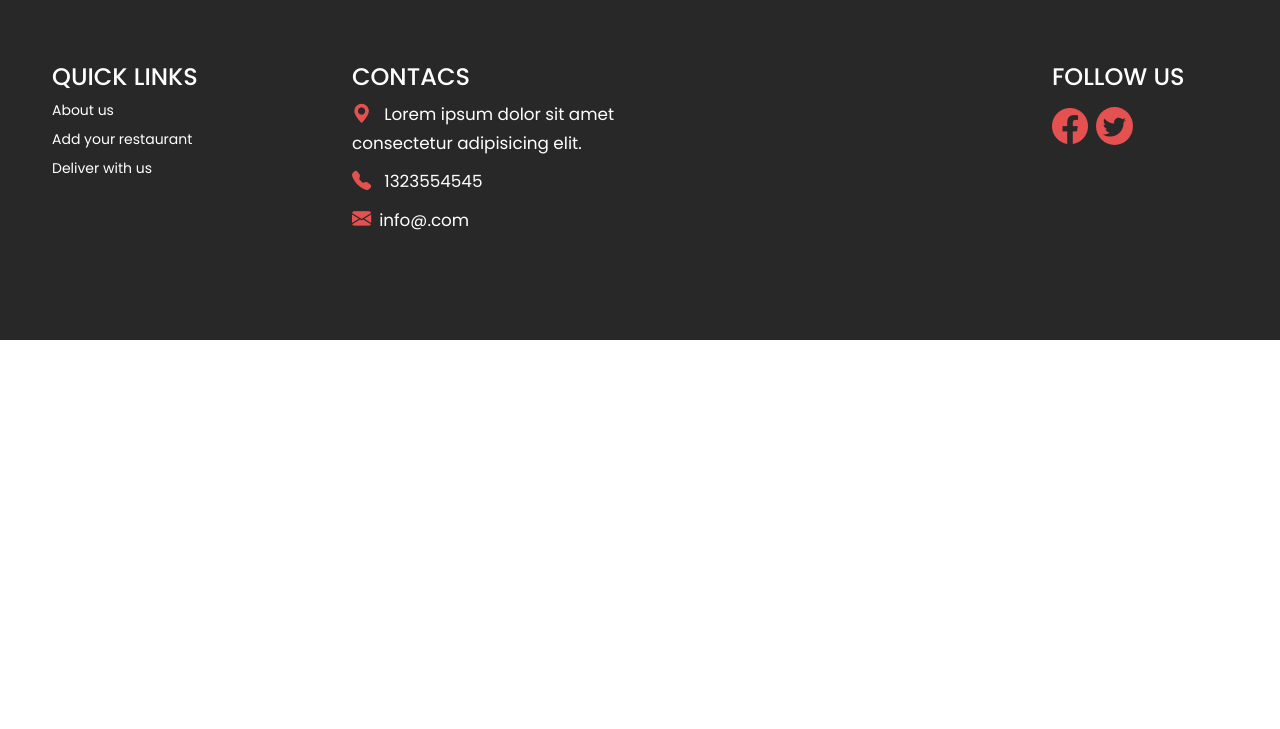
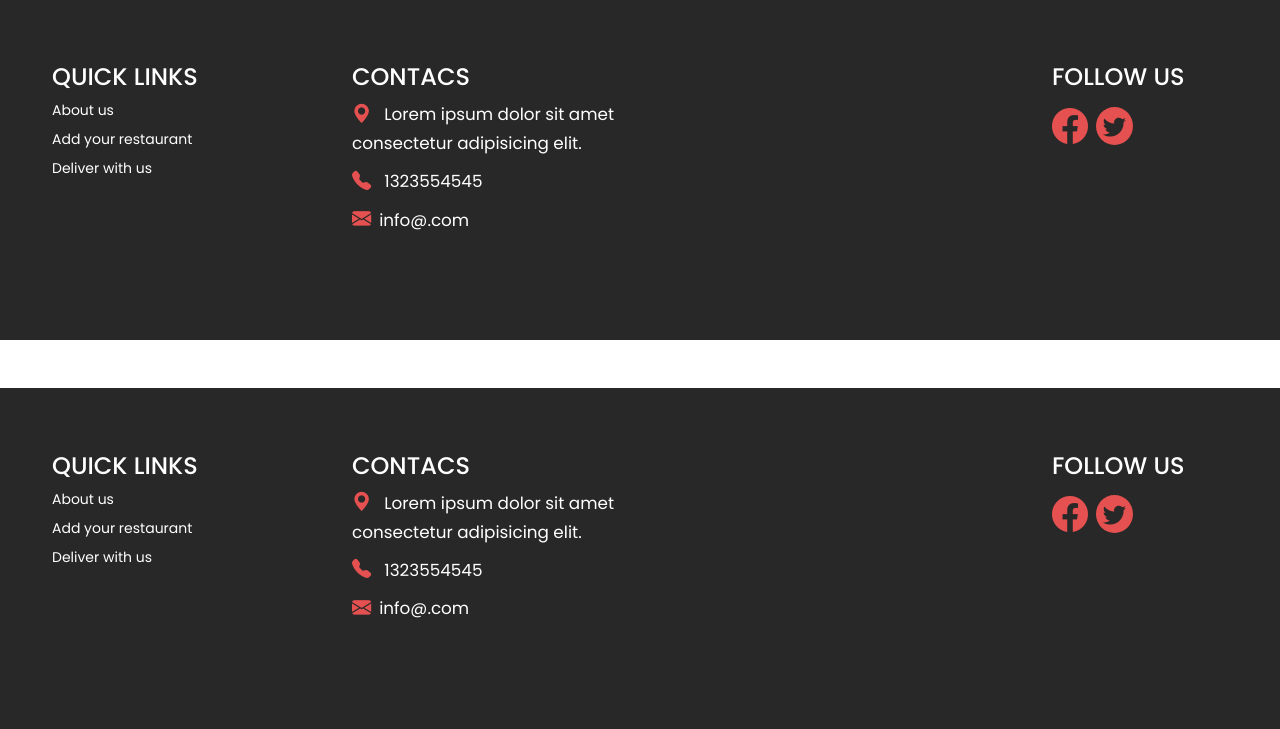
Before and after one commit to cruzj2018/Rathskeller-WebApp, a Django app: page / in a window 1280 px wide. Shown: the part 2169-2898 px from the top of the page. Before the commit the page ends 2509 px from the top, so only its background shows below. Run offline with Django 3.2, Linux system fonts and the light colour scheme; some libraries are stand-ins or nearby versions.

Commit message:
added footer and image fields url

```diff
--- a/djangoProject/urls.py
+++ b/djangoProject/urls.py
@@ -15,9 +15,13 @@
 """
 from django.contrib import admin
 from django.urls import path, include
+from django.conf import settings
+from django.conf.urls.static import static
 
 urlpatterns = [
     path("", include("rath.urls", namespace="rath")),
     path("order/", include("order.urls", namespace="order")),
     path("admin/", admin.site.urls),
 ]
+if settings.DEBUG:
+    urlpatterns += static(settings.MEDIA_URL, document_root=settings.MEDIA_ROOT)
--- a/rath/admin.py
+++ b/rath/admin.py
@@ -31,4 +31,4 @@
 
 
 
-admin.site.register(Section)
+admin.site.register(Section, SectionAdmin)
--- a/rath/models.py
+++ b/rath/models.py
@@ -43,8 +43,12 @@
     slug = models.SlugField(max_length=255, unique=True)
     price = models.IntegerField()
     description = models.TextField()
+    item_image = models.ImageField(upload_to="items/image", blank=True)
     created = models.DateTimeField(auto_now_add=True)
     updated = models.DateTimeField(auto_now=True)
+
+    def get_price(self):
+        return "{:.2f}".format(self.price)
 
     def __str__(self):
         return self.name
--- a/rath/views.py
+++ b/rath/views.py
@@ -1,5 +1,5 @@
 from django.shortcuts import render
-from .models import Item
+from .models import Item, Category
 
 
 # Create your views here.
@@ -8,8 +8,8 @@
 
 
 def index(request):
-    items = Item.objects.all()
-    return render(request, "rath/index.html", {"items": items})
+    categories = Category.objects.all()
+    return render(request, "rath/index.html", {"categories": categories})
 
 
 def menu_button(request):
--- a/templates/base.html
+++ b/templates/base.html
@@ -27,9 +27,9 @@
     {% endblock %}
 
     {% block content %}
-
     {% endblock %}
 
+    {% include 'rath/partials/footer.html' %}
     {% block scripts %}
     <!-- FOOTER SECTION END -->
     <!-- SCRIPT TAGS START -->
--- a/templates/rath/menu.html
+++ b/templates/rath/menu.html
@@ -1,4 +1,5 @@
 <!DOCTYPE html>
+{% load static %}
 <html lang="en">
 
 <head>
@@ -6,7 +7,7 @@
     <meta http-equiv="X-UA-Compatible" content="IE=edge">
     <meta name="viewport" content="width=device-width, initial-scale=1.0">
     <!-- EXTERNAL LINS START -->
-    <link rel="stylesheet" href="assets/css/style.css" />
+    <link rel="stylesheet" href="{% static 'rath/css/style.css' %}" />
     <link href="https://cdn.jsdelivr.net/npm/bootstrap@5.0.2/dist/css/bootstrap.min.css" rel="stylesheet"
         integrity="sha384-EVSTQN3/azprG1Anm3QDgpJLIm9Nao0Yz1ztcQTwFspd3yD65VohhpuuCOmLASjC" crossorigin="anonymous" />
     <script src="https://cdn.jsdelivr.net/npm/bootstrap@5.0.2/dist/js/bootstrap.bundle.min.js"
--- /dev/null
+++ b/templates/rath/partials/footer.html
@@ -0,0 +1,44 @@
+<div class="footer_container mt-5">
+    <div class="page_container">
+        <div class="container-fluid">
+            <div class="row">
+                <div class="col-12 col-sm-10 col-md-12 mx-auto">
+                    <div class="row text-white">
+                        <div class="col-6 col-md-3 d-flex flex-column">
+                            <h4 class="text-uppercase">quick links</h4>
+                            <a href="" class="small mb-2">About us</a>
+                            <a href="" class="small mb-2">Add your restaurant</a>
+                            <a href="" class="small mb-2">Deliver with us</a>
+                        </div>
+                        <div class="
+                                    col-6 col-md-3
+                                    contactUs
+                                    d-flex
+                                    flex-column
+                                ">
+                            <h4 class="text-uppercase">Contacs</h4>
+                            <a href=""><i class="bi bi-geo-alt-fill me-2 color2"></i>
+                                    <span class="small"
+                                        >Lorem ipsum dolor sit amet consectetur adipisicing elit.</span
+                                    >
+                                </a>
+                            <a href=""><i class="bi bi-telephone-fill me-2 color2"></i>
+                                    <span class="small"> 1323554545 </span>
+                                </a>
+                            <a href=""><i class="bi bi-envelope-fill me-2 color2"></i
+                                    ><span class="small">info@.com </span>
+                                </a>
+                        </div>
+                        <div class="col-12 col-md-2 ms-auto d-flex flex-column mt-5 mt-md-0">
+                            <h4 class="text-uppercase">follow us</h4>
+                            <div class="followUsIcon d-flex align-items-center">
+                                <div><i class="bi bi-facebook"></i></div>
+                                <div><i class="bi bi-twitter ms-2"></i></div>
+                            </div>
+                        </div>
+                    </div>
+                </div>
+            </div>
+        </div>
+    </div>
+</div>
```
Also changed, not shown: templates/rath/index.html (+32 -3 lines), templates/rath/partials/hero.html (added, +21 -0 lines), db.sqlite3, media/items/image/Fanta.jpg (added), media/items/image/coffee.jpeg (added), media/items/image/coke.jpeg (added), media/items/image/pepsi.jpg (added), media/items/image/schweppes.jpg (added), rath/migrations/0004_item_item_image.py (added), rath/test.html (added).
